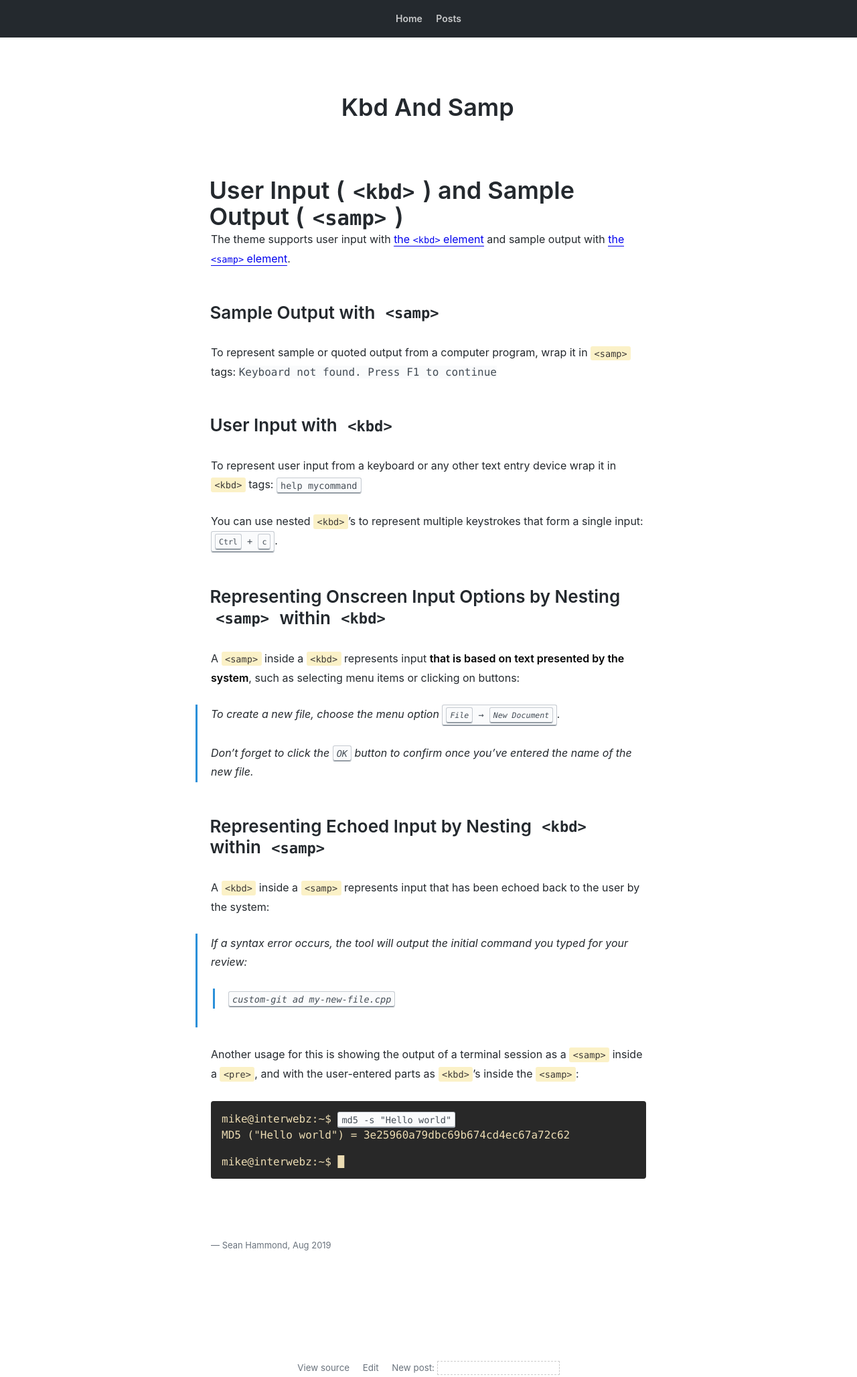
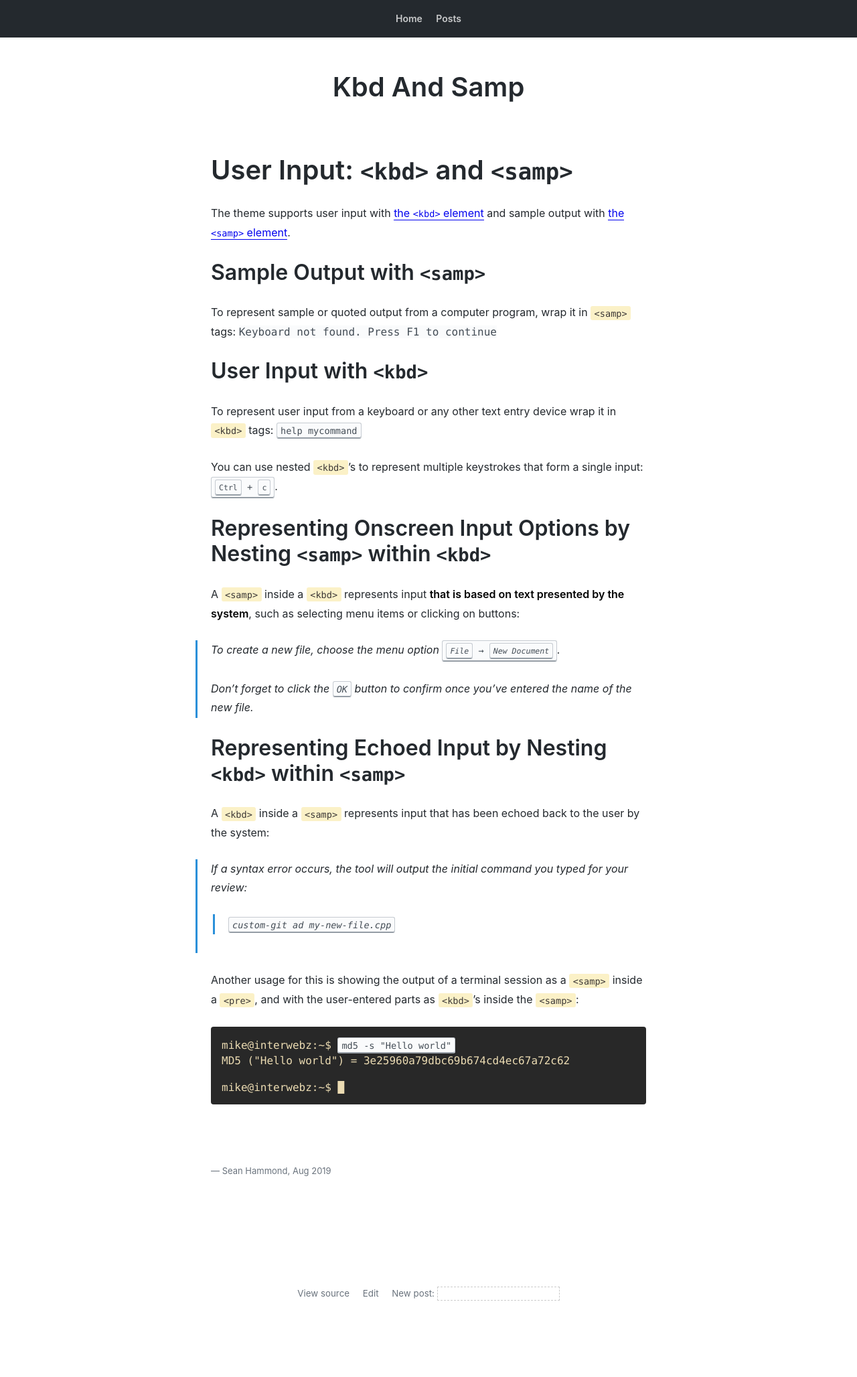
Before and after one commit to seanh/jekyll-theme-oatcake, a Jekyll site: the page built from _posts/2019-08-05-kbd-and-samp.md, in a window 1280 px wide. Shown: the whole page at 67% size. Built offline with Jekyll 4.4.1, drawn with Linux system fonts in a browser that asks for light colours; our own code applies the rules of GitHub Pages for plain Markdown files; after the commit the page ends 1945 px from its top, so only the background shows below that.

Commit message:
Sort out the header styles
New header styles based on Bootstrap's:

All levels of header have the same font-weight (600), line-height (1.2)
and margin-bottom (26px). They vary only in the font-size, which ranges
from 2.5rem to 1rem.

No margin-top's are used by headers, which means that are now no
margin-top's anywhere in the style.

Also removed padding around <code> in headers, which fixes
https://github.com/seanh/jekyll-theme-seanh/issues/9

```diff
--- a/_posts/2019-08-05-kbd-and-samp.md
+++ b/_posts/2019-08-05-kbd-and-samp.md
@@ -1,5 +1,5 @@
-User Input (`<kbd>`) and Sample Output (`<samp>`)
-=================================================
+User Input: `<kbd>` and `<samp>`
+================================
 
 The theme supports user input with [the `<kbd>` element](https://developer.mozilla.org/en-US/docs/Web/HTML/Element/kbd)
 and sample output with [the `<samp>` element](https://developer.mozilla.org/en-US/docs/Web/HTML/Element/samp).
--- a/assets/css/seanh.css
+++ b/assets/css/seanh.css
@@ -277,39 +277,22 @@ img {
   margin-right: auto;
 }
 
-.content h1 {
-  font-size: 36px;
-  line-height: 1.08;
+.content h1,
+.content h2,
+.content h3,
+.content h4,
+.content h5,
+.content h6 {
+  line-height: 1.2;
   font-weight: 600;
-  padding-top: 35px;
-  margin-left: -2.63px;
-  position: relative;
+  margin-bottom: 26px;
 }
-.content h1::before {
-  display: block;
-  content: "";
-  width: 100px;
-  height: 0;
-  position: absolute;
-  left: 50%;
-  top: 0;
-  transform: translateX(-50%);
-}
-.content h2 {
-  font-size: 26px;
-  margin-left: -1.63px;
-  line-height: 1.22;
-  margin-top: 50px;
-  margin-bottom: 30px;
-  font-weight: 600;
-}
-.content h3, .content h4, .content h5, .content h6 {
-  font-size: 21px;
-  line-height: 1.22;
-  font-weight: 400;
-  margin-top: 25px;
-  margin-left: -1.75px;
-}
+.content h1 { font-size: 2.5rem; }
+.content h2 { font-size: 2rem; }
+.content h3 { font-size: 1.75rem; }
+.content h4 { font-size: 1.5rem; }
+.content h5 { font-size: 1.25rem; }
+.content h6 { font-size: 1rem; }
 
 .content blockquote {
   font-style: italic;
@@ -396,6 +379,7 @@ a code {
 h1 code, h2 code, h3 code, h4 code, h5 code, h6 code {
   background-color: var(--body-background-color);
   color: var(--body-color);
+  padding: 0;
 }
 pre {
   line-height: 1.25;
@@ -470,15 +454,6 @@ h5:hover .anchor,
 h6:hover .anchor {
   opacity: 1;
   text-decoration: none;
-}
-h4:before {
-  content: '››››';
-}
-h5:before {
-  content: '›››››';
-}
-h6:before {
-  content: '››››››';
 }
 
 sup, sub {
```
Also changed, not shown: _posts/2019-08-01-basics.md (+20 -9 lines), _posts/2019-08-09-disclosure-boxes.md (renamed from _posts/2019-08-09-disclosure-widgets.md, +2 -2 lines).
